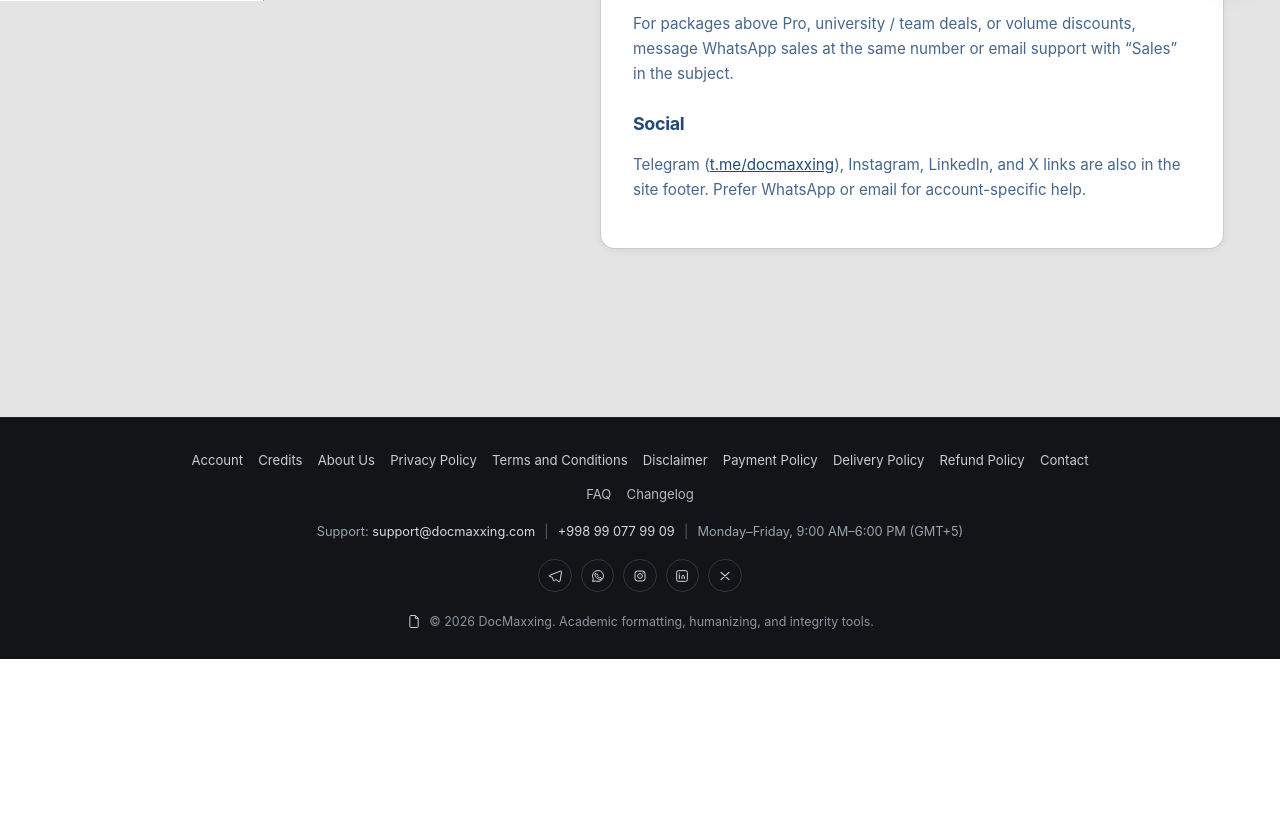
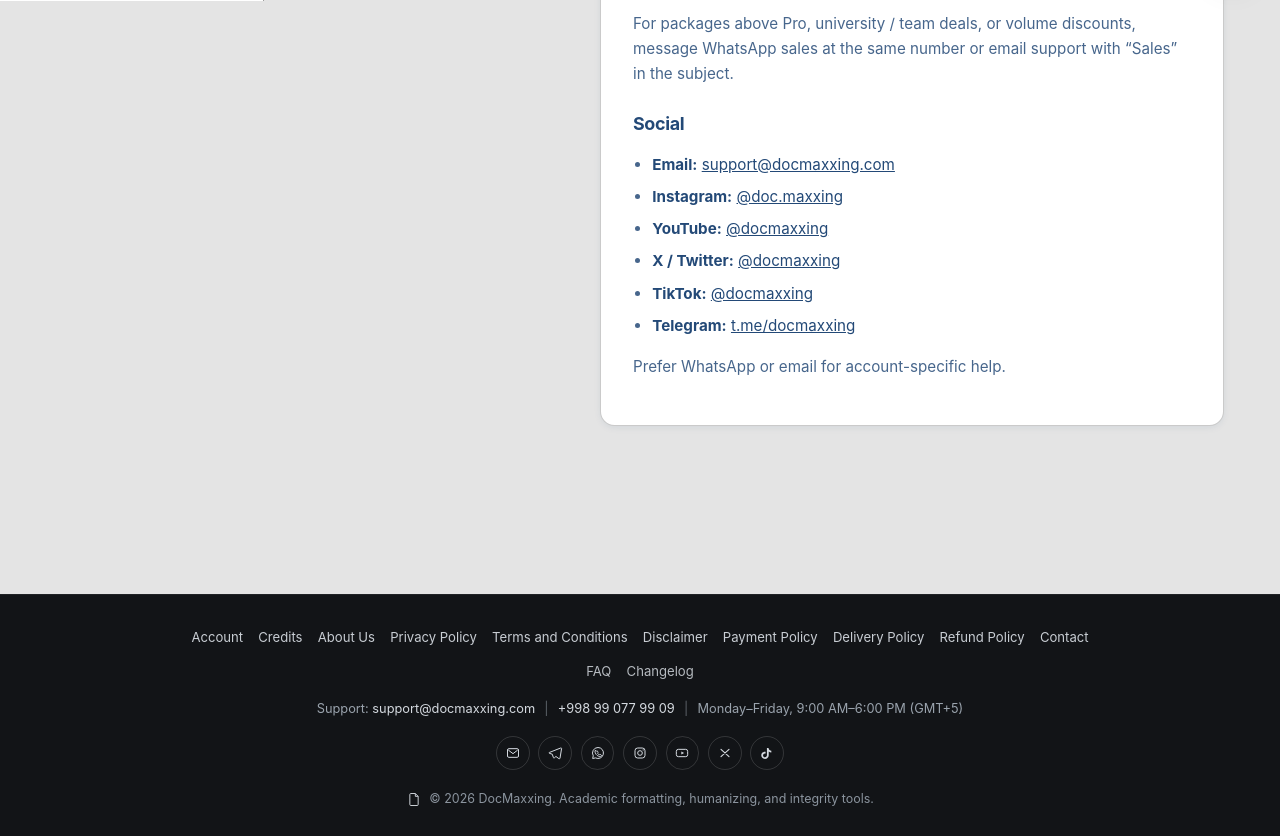
Before and after one commit to 13unethical/docmaxxing, a Flask app: page /contact in a window 1280 px wide. Shown: the part 799-1635 px from the top of the page. Before the commit the page ends 1458 px from the top, so only its background shows below. Run offline with Flask 3, Linux system fonts and the light colour scheme; data comes from the database, SQL or seed files in the repository; some libraries are stand-ins or nearby versions.

Commit message:
Update footer and contact links; point Starter checkout at the live Lemon variant.
Co-authored-by: Cursor <cursoragent@cursor.com>

```diff
--- a/templates/_site_footer.html
+++ b/templates/_site_footer.html
@@ -25,20 +25,26 @@
       Monday–Friday, 9:00 AM–6:00 PM (GMT+5)
     </p>
     <div class="site-footer-social" aria-label="Social">
+      <a class="site-footer-social-link" href="mailto:support@docmaxxing.com" aria-label="Email">
+        <svg viewBox="0 0 24 24" fill="none" aria-hidden="true"><rect x="3.75" y="5.5" width="16.5" height="13" rx="2" stroke="currentColor" stroke-width="1.5"/><path d="m5.5 8 6.5 5 6.5-5" stroke="currentColor" stroke-width="1.5" stroke-linecap="round" stroke-linejoin="round"/></svg>
+      </a>
       <a class="site-footer-social-link" href="https://t.me/docmaxxing" target="_blank" rel="noopener noreferrer" aria-label="Telegram">
         <svg viewBox="0 0 24 24" fill="none" aria-hidden="true"><path d="M20.5 4.5 3.8 11.1c-1.1.4-1.1 1.1-.2 1.4l4.3 1.3 1.7 5.1c.2.6.9.8 1.4.4l2.4-2.1 4.5 3.3c.8.4 1.4.1 1.6-.8L21.8 5.7c.3-1.1-.4-1.6-1.3-1.2Z" stroke="currentColor" stroke-width="1.5" stroke-linejoin="round"/></svg>
       </a>
       <a class="site-footer-social-link" href="https://wa.me/998990779909" target="_blank" rel="noopener noreferrer" aria-label="WhatsApp">
         <svg viewBox="0 0 24 24" fill="none" aria-hidden="true"><path d="M12 3.75a8.25 8.25 0 0 0-7.1 12.45L4 20.25l4.2-.9A8.25 8.25 0 1 0 12 3.75Z" stroke="currentColor" stroke-width="1.5" stroke-linejoin="round"/><path d="M9.2 9.4c.3-.5.6-.5.9-.5h.7c.2 0 .4.1.5.4l.7 1.7c.1.2 0 .4-.1.6l-.4.5c-.1.2-.1.4 0 .6.4.7 1.1 1.4 1.9 1.8.2.1.4.1.6 0l.6-.4c.2-.1.4-.1.6 0l1.6.8c.3.1.4.3.4.6v.6c0 .3-.1.6-.5.8-.5.3-1.2.5-1.9.4-2.1-.2-4.1-1.4-5.5-3.1-1.3-1.5-1.9-3.2-1.8-4.9 0-.6.2-1.1.5-1.5Z" stroke="currentColor" stroke-width="1.4" stroke-linejoin="round"/></svg>
       </a>
-      <a class="site-footer-social-link" href="https://www.instagram.com/docmaxxing" target="_blank" rel="noopener noreferrer" aria-label="Instagram">
+      <a class="site-footer-social-link" href="https://www.instagram.com/doc.maxxing" target="_blank" rel="noopener noreferrer" aria-label="Instagram">
         <svg viewBox="0 0 24 24" fill="none" aria-hidden="true"><rect x="4.5" y="4.5" width="15" height="15" rx="4" stroke="currentColor" stroke-width="1.5"/><circle cx="12" cy="12" r="3.5" stroke="currentColor" stroke-width="1.5"/><circle cx="16.7" cy="7.4" r="0.9" fill="currentColor"/></svg>
       </a>
-      <a class="site-footer-social-link" href="https://www.linkedin.com/company/docmaxxing" target="_blank" rel="noopener noreferrer" aria-label="LinkedIn">
-        <svg viewBox="0 0 24 24" fill="none" aria-hidden="true"><rect x="4" y="4" width="16" height="16" rx="2.5" stroke="currentColor" stroke-width="1.5"/><path d="M8 10.5V16M8 7.8v.2M12 16v-3.4c0-.9.7-1.6 1.6-1.6h.2c.9 0 1.6.7 1.6 1.6V16" stroke="currentColor" stroke-width="1.5" stroke-linecap="round"/></svg>
+      <a class="site-footer-social-link" href="https://www.youtube.com/@docmaxxing" target="_blank" rel="noopener noreferrer" aria-label="YouTube">
+        <svg viewBox="0 0 24 24" fill="none" aria-hidden="true"><rect x="3.5" y="6.5" width="17" height="11" rx="3" stroke="currentColor" stroke-width="1.5"/><path d="m11 9.8 4.2 2.2L11 14.2V9.8Z" fill="currentColor"/></svg>
       </a>
       <a class="site-footer-social-link" href="https://x.com/docmaxxing" target="_blank" rel="noopener noreferrer" aria-label="X">
         <svg viewBox="0 0 24 24" fill="none" aria-hidden="true"><path d="M6 6.5 18 17.5M18 6.5 6 17.5" stroke="currentColor" stroke-width="1.7" stroke-linecap="round"/></svg>
+      </a>
+      <a class="site-footer-social-link" href="https://www.tiktok.com/@docmaxxing" target="_blank" rel="noopener noreferrer" aria-label="TikTok">
+        <svg viewBox="0 0 24 24" fill="none" aria-hidden="true"><path d="M14.2 4.5c.5 2.4 2.1 3.9 4.3 4.2v2.6c-1.5-.1-2.8-.6-3.9-1.4v5.6c0 3.1-2.5 5.5-5.6 5.5S3.4 18.6 3.4 15.5 5.9 10 9 10c.3 0 .6 0 .9.1v2.7c-.3-.1-.6-.1-.9-.1-1.6 0-2.9 1.3-2.9 2.9S7.4 18.4 9 18.4s2.9-1.3 2.9-2.9V4.5h2.3Z" fill="currentColor"/></svg>
       </a>
     </div>
     <p class="site-footer-copy">
--- a/templates/info/contact.html
+++ b/templates/info/contact.html
@@ -31,9 +31,13 @@
 </p>
 
 <h2>Social</h2>
-<p>
-  Telegram (<a href="https://t.me/docmaxxing" target="_blank" rel="noopener noreferrer">t.me/docmaxxing</a>),
-  Instagram, LinkedIn, and X links are also in the site footer. Prefer WhatsApp or email for
-  account-specific help.
-</p>
+<ul>
+  <li><strong>Email:</strong> <a href="mailto:support@docmaxxing.com">support@docmaxxing.com</a></li>
+  <li><strong>Instagram:</strong> <a href="https://www.instagram.com/doc.maxxing" target="_blank" rel="noopener noreferrer">@doc.maxxing</a></li>
+  <li><strong>YouTube:</strong> <a href="https://www.youtube.com/@docmaxxing" target="_blank" rel="noopener noreferrer">@docmaxxing</a></li>
+  <li><strong>X / Twitter:</strong> <a href="https://x.com/docmaxxing" target="_blank" rel="noopener noreferrer">@docmaxxing</a></li>
+  <li><strong>TikTok:</strong> <a href="https://www.tiktok.com/@docmaxxing" target="_blank" rel="noopener noreferrer">@docmaxxing</a></li>
+  <li><strong>Telegram:</strong> <a href="https://t.me/docmaxxing" target="_blank" rel="noopener noreferrer">t.me/docmaxxing</a></li>
+</ul>
+<p>Prefer WhatsApp or email for account-specific help.</p>
 {% endblock %}
--- a/templates/pricing.html
+++ b/templates/pricing.html
@@ -19,7 +19,7 @@
             {% if current_user %}
             <a
               class="pricing-plan-btn pricing-plan-btn--primary"
-              href="https://docmaxxing.lemonsqueezy.com/checkout/buy/1274727?checkout[custom][user_id]={{ current_user.id }}"
+              href="https://docmaxxing.lemonsqueezy.com/checkout/buy/5074ed4e-a06f-4860-acb0-d6044357d549?checkout[custom][user_id]={{ current_user.id }}"
               target="_blank"
               rel="noopener noreferrer"
             >
```
